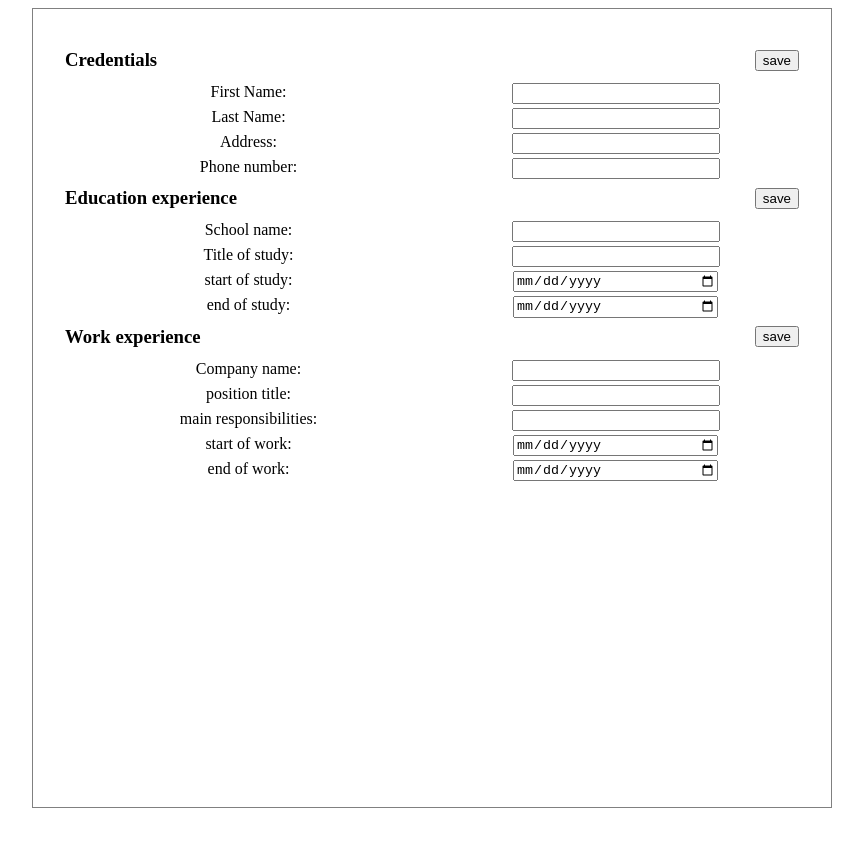
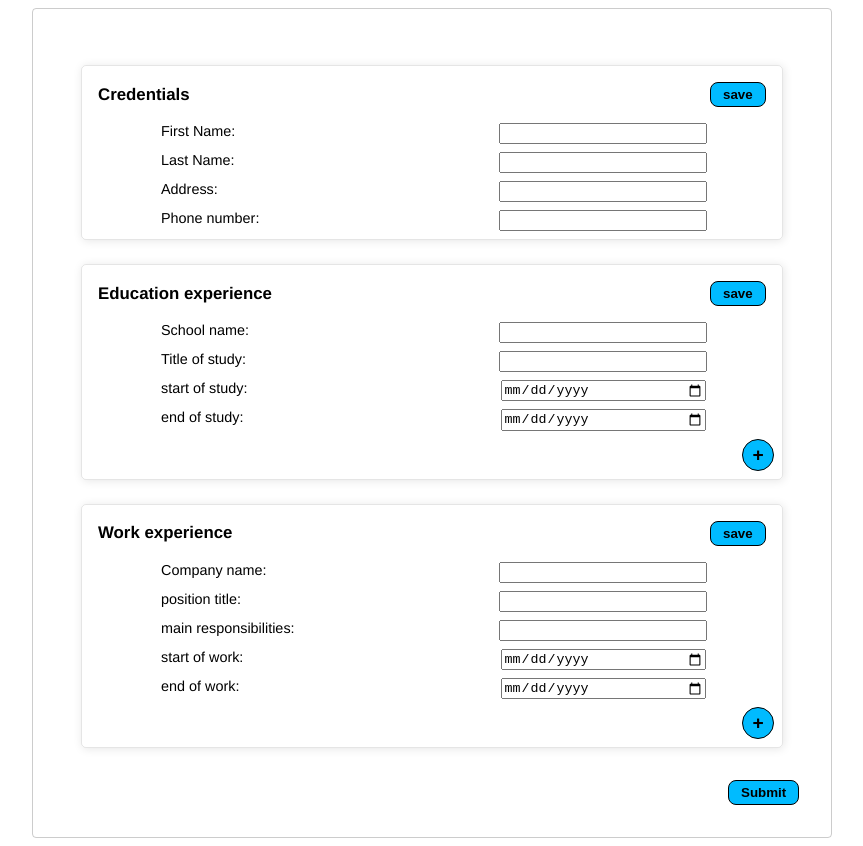
Before and after one commit to Serp-ent/cv_application, a React (Vite) app: page / in a window 1280 px wide. Shown: the whole page, without its empty margins (208-1071 px from the left). Before the commit the page ends 816 px from the top, so only its background shows below. Built offline with nearby package versions, Linux system fonts and the light colour scheme.

Commit message:
Add some css changes for sections

```diff
--- a/src/App.jsx
+++ b/src/App.jsx
@@ -24,29 +24,13 @@ function App() {
           <SectionHeader title={'Work experience'}></SectionHeader>
           <PreviousWorkInput />
         </section>
+        <div className='submit'>
+          <button>
+            Submit
+          </button>
+        </div>
 
       </form>
-
-      {/* <div>
-        <a href="https://vitejs.dev" target="_blank">
-          <img src={viteLogo} className="logo" alt="Vite logo" />
-        </a>
-        <a href="https://react.dev" target="_blank">
-          <img src={reactLogo} className="logo react" alt="React logo" />
-        </a>
-      </div>
-      <h1>Vite + React</h1>
-      <div className="card">
-        <button onClick={() => setCount((count) => count + 1)}>
-          count is {count}
-        </button>
-        <p>
-          Edit <code>src/App.jsx</code> and save to test HMR
-        </p>
-      </div>
-      <p className="read-the-docs">
-        Click on the Vite and React logos to learn more
-      </p> */}
     </main>
   )
 }
@@ -69,6 +53,9 @@ function EducationInput() {
       <InputItem name='Title of study'></InputItem>
       <InputItem name='start of study' type='date'></InputItem>
       <InputItem name='end of study' type='date'></InputItem>
+      <div className='addNew'>
+        <button>+</button>
+      </div>
     </>
   );
 }
@@ -81,6 +68,9 @@ function PreviousWorkInput() {
       <InputItem name='main responsibilities'></InputItem>
       <InputItem name='start of work' type='date'></InputItem>
       <InputItem name='end of work' type='date'></InputItem>
+      <div className='addNew'>
+        <button>+</button>
+      </div>
     </>
   );
 }
--- a/src/styles/App.css
+++ b/src/styles/App.css
@@ -2,16 +2,19 @@
   max-width: 1280px;
   width: 100%;
   min-width: 320px;
-  height: 100vh;
   margin: 0 auto;
 
   display: flex;
   align-items: center;
+
+  font-family: 'Franklin Gothic Medium', 'Arial Narrow', Arial, sans-serif;
+  font-size: 0.9rem;
 }
 
 main {
   margin: 0 auto;
-  border: 1px solid rgb(128, 128, 128);
+  border: 1px solid rgba(128, 128, 128, 0.4);
+  border-radius: 4px;
 
   height: 100%;
   flex-basis: 800px;
@@ -19,3 +22,49 @@ main {
 
   padding: 32px;
 }
+
+div.submit {
+  margin-top: 32px;
+  display: flex;
+  justify-content: flex-end;
+}
+
+button {
+  padding: 4px 12px;
+  border: 1px solid black;
+  background-color: rgb(0, 187, 255);
+  border-radius: 8px;
+  font-weight: 700;
+
+  will-change: transform;
+  transition: transform 0.2s;
+}
+
+button:hover {
+  transform: scale(1.05);
+}
+
+.addNew {
+  display: flex;
+  justify-content: flex-end;
+}
+
+.addNew button {
+  display: flex;
+  justify-content: center;
+  align-items: center;
+  font-size: 1.2rem;
+
+  border-radius: 50%;
+  width: 32px;
+  height: 32px;
+
+  flex: 0;
+}
+
+section {
+  border: 1px solid rgba(0, 0, 0, 0.1);
+  padding: 8px;
+  border-radius: 5px;
+  box-shadow: 1px 1px 10px rgba(0, 0, 0, 0.1);
+}
--- a/src/styles/InputItem.css
+++ b/src/styles/InputItem.css
@@ -1,16 +1,22 @@
 .inputSection {
   display: flex;
   flex-direction: column;
-  gap: 4px;
+  gap: 8px;
+
+  margin: 24px 16px;
 }
 
 label {
     display: grid;
-    grid-template-columns: repeat(auto-fit, minmax(200px, 1fr));
+    grid-template-columns: repeat(auto-fit, minmax(150px, 1fr));
     justify-content: center;
     justify-items: center;
 }
 
+label div {
+    max-width: 200px;
+    width: 100%;
+}
 
 label input {
     width: 100%;
--- a/src/styles/SectionHeader.css
+++ b/src/styles/SectionHeader.css
@@ -3,7 +3,7 @@
     justify-content: space-between;
     align-items: center;
 
-    padding: 8px 0;
+    padding: 8px;
 }
 
 .sectionHeader h3 {
```
